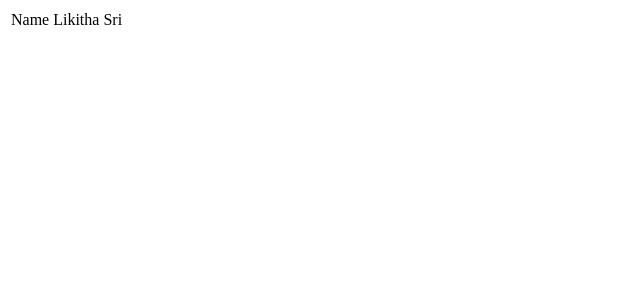
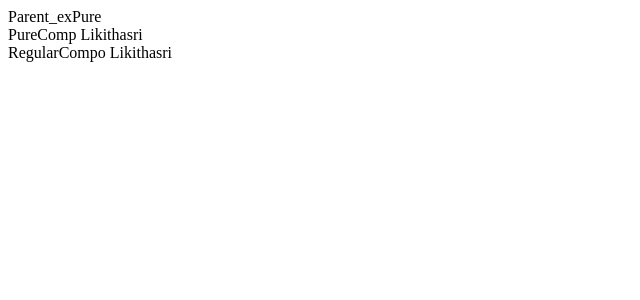
Before and after one commit to ponagantilikithasri/React, a React (Vite) app in the folder React/hello_world/: page / in a window 1280 px wide. Shown: the top 300 px of the page, without its empty margins (0-640 px from the left). Built offline with nearby package versions, Linux system fonts and the light colour scheme.

Commit message:
Pure component vs Regular component

```diff
--- a/React/hello_world/src/App.jsx
+++ b/React/hello_world/src/App.jsx
@@ -1,57 +1,9 @@
 import { useState } from "react";
-import "./App.css";
-import HelloWorld from "./componets/helloWorld";
-import Greet from "./componets/Greet";
-import Class_component from "./componets/Class_component";
-import Ex_jsx from "./componets/jsx_with_without";
-import Message from "./componets/Message";
-import Count from "./componets/Count";
-import State_destruct from "./componets/state_destruct";
-import Fun_Click from "./componets/Function_Click";
-import Class_Click from "./componets/Class_Click";
-import Event_Bind from "./componets/Event_Bind";
-import ParentComponent from "./componets/ParentComponent";
-import UseGreet from "./componets/UseGreet";
-import Name_List from "./componets/Name_List";
-import StyleSheet from "./componets/StyleSheet";
-import Inline from "./componets/Inline";
-import Styles from "./componets/style.module.css";
-import "./componets/MyStyle.css";
-import Form from "./Form class";
-import LifeCycleA from "./componets/LifeCycleA";
-import Form_fun from "./componets/Form_fun";
-import FragamentDemo from "./componets/FragamentDemo";
+import Parent_exPure from "./Parent_exPure";
 function App() {
   return (
     <>
-      <FragamentDemo />
-      {/* <Form_fun /> */}
-      {/* <LifeCycleA /> */}
-      {/* <Form /> */}
-      {/* <h1 className={Styles.Success}>Success</h1>
-      <h1 className="primary">Error</h1> */}
-      {/* <Inline /> */}
-      {/* <StyleSheet Primary={true} /> */}
-      {/* <Name_List /> */}
-      {/* <UseGree/t /> */}
-      {/* <ParentComponent /> */}
-      {/* </Event_Bind /> */}
-      {/* <Class_Click /> */}
-      {/* <Fun_Click /> */}
-      {/* <State_destruct /> */}
-      {/* <Count /> */}
-      {/* <Message /> */}
-      {/* This is all about components*/}
-      {/* {/* we can use components are reuseble   */}
-      {/* <Greet name="Likitha Sri" work="Student">
-        <p>This is a childeren</p>
-      </Greet>
-      <Class_component name="Bangaram"></Class_component> */}
-      {/* <Greet name="Jyotsna Sri" work="Job">
-        <button> Action</button>
-      </Greet>
-      <HelloWorld />
-      <Ex_jsx /> */}
+      <Parent_exPure />
     </>
   );
 }
--- /dev/null
+++ b/React/hello_world/src/Parent_exPure.jsx
@@ -0,0 +1,30 @@
+import React, { Component } from "react";
+import PureComp from "./componets/PureComp";
+import RegularCompo from "./RegularCompo";
+
+export default class Parent_exPure extends Component {
+  constructor(props) {
+    super(props);
+
+    this.state = {
+      name: "Likithasri",
+    };
+  }
+  componentDidMount() {
+    setInterval(() => {
+      this.setState({
+        name: "Likithasri",
+      });
+    }, 2000);
+  }
+  render() {
+    console.log("**********Parent class***********");
+    return (
+      <div>
+        Parent_exPure
+        <PureComp name={this.state.name} />
+        <RegularCompo name={this.state.name} />
+      </div>
+    );
+  }
+}
--- /dev/null
+++ b/React/hello_world/src/RegularCompo.jsx
@@ -0,0 +1,8 @@
+import React, { Component } from "react";
+
+export default class RegularCompo extends Component {
+  render() {
+    console.log("Regular component");
+    return <div>RegularCompo {this.props.name}</div>;
+  }
+}
--- /dev/null
+++ b/React/hello_world/src/componets/PureComp.jsx
@@ -0,0 +1,8 @@
+import React, { PureComponent } from "react";
+
+export default class PureComp extends PureComponent {
+  render() {
+    console.log("Pure component");
+    return <div>PureComp {this.props.name}</div>;
+  }
+}
```
